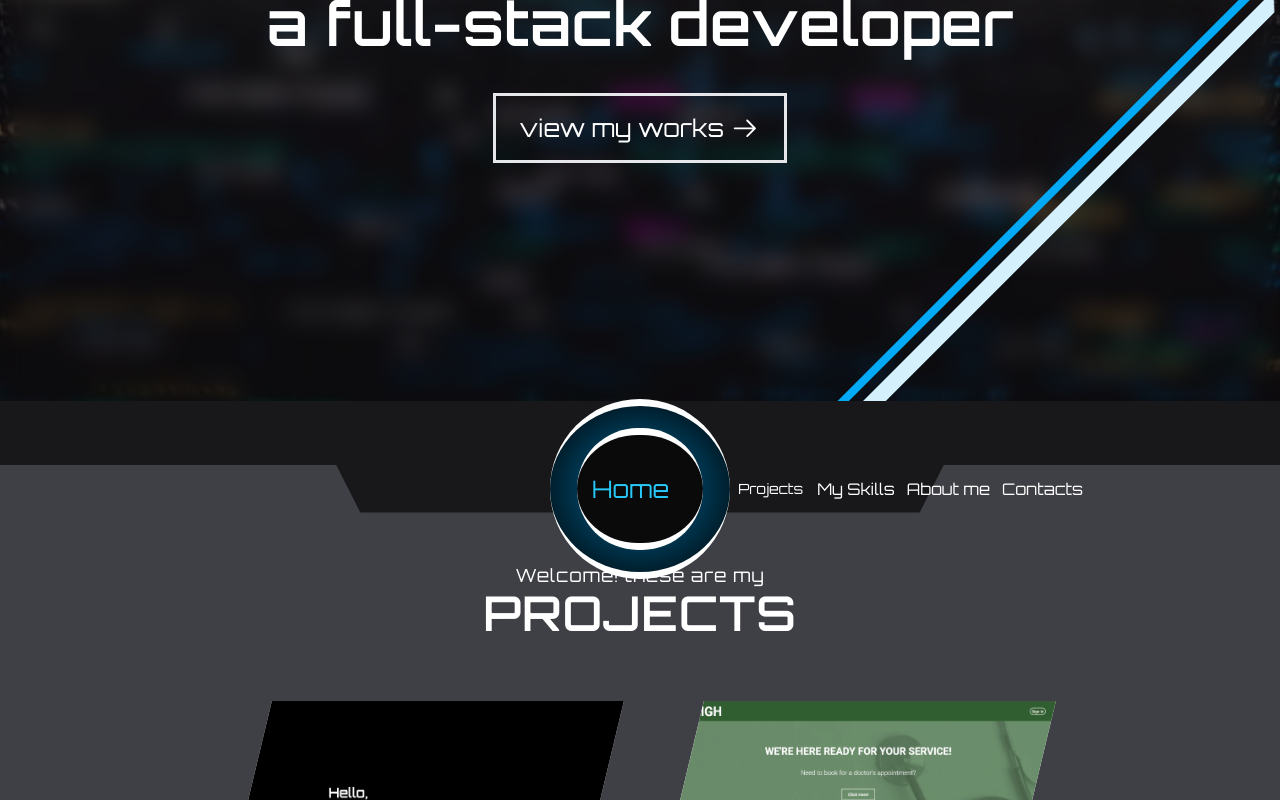
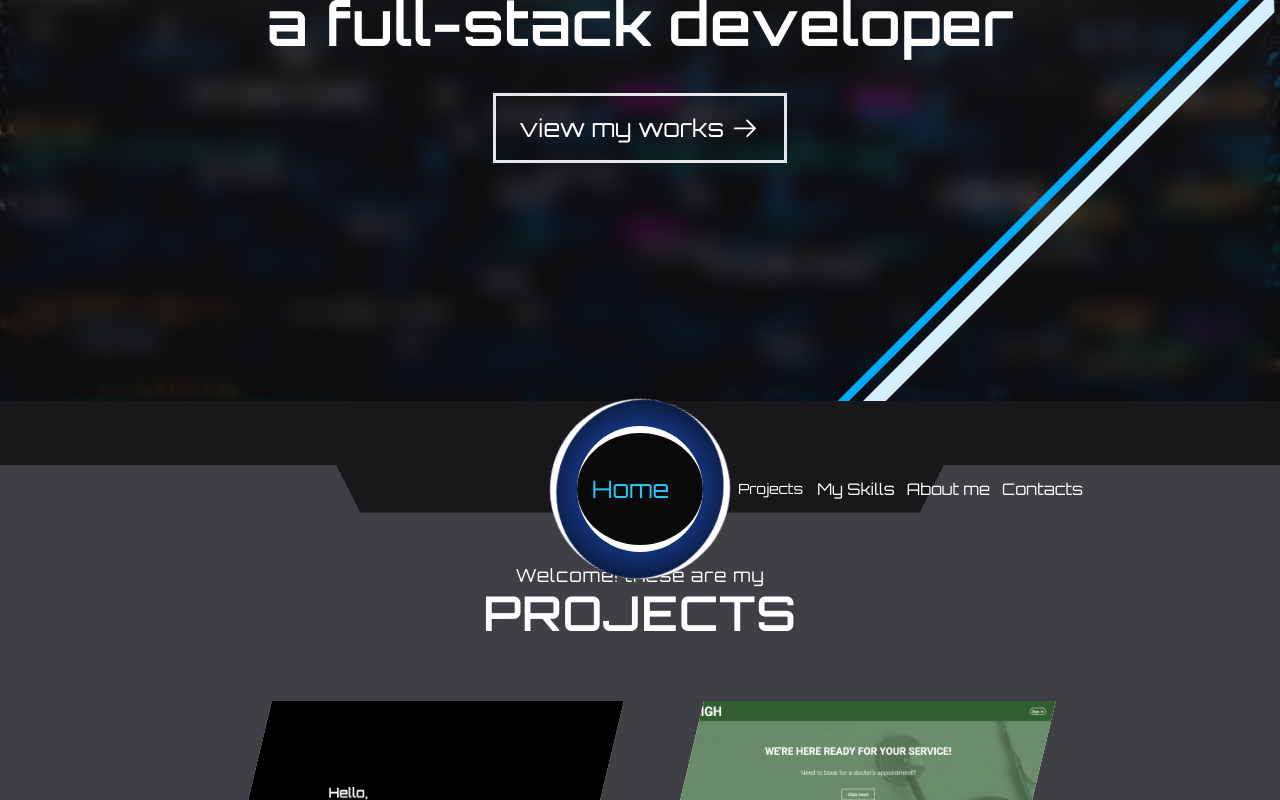
Before and after one commit to LeweProjects/portfolio, a Next.js app: page / in a window 1280 px wide. Shown: the part 497-1297 px from the top of the page. Built offline with nearby package versions, Linux system fonts and the light colour scheme.

Commit message:
rotate update

```diff
--- a/app/page.tsx
+++ b/app/page.tsx
@@ -31,6 +31,11 @@ const Home = () => {
 
       {/* @ts-ignore */}
       <Head
+        home={home}
+        contacts={contacts}
+        about={about}
+        skills={skills}
+        projects={projects}
         isHomeInView={isHomeInView}
         isProjectInView={isProjectInView}
         isSkillsInView={isSkillsInView}
--- a/components/Layout/Head.tsx
+++ b/components/Layout/Head.tsx
@@ -1,12 +1,17 @@
 "use client";
 import { useProjectsRef } from "@/app/functions/refContext";
-import { useInView, motion } from "framer-motion";
-import React, { useEffect, useRef, useState } from "react";
+import { useInView, motion, useScroll, useTransform } from "framer-motion";
+import React, { createRef, useEffect, useRef, useState } from "react";
 import Projects from "./Projects";
 import useRefForInView from "@/app/hooks/useRefForInView";
 import { headerProps } from "@/app/headerProps";
 
 const Head: React.FC<headerProps> = ({
+  projects,
+  home,
+  contacts,
+  about,
+  skills,
   isHomeInView,
   isProjectInView,
   isSkillsInView,
@@ -42,6 +47,7 @@ const Head: React.FC<headerProps> = ({
   }
 
   useEffect(() => {
+    console.log("skills: " + isAboutInView);
     console.log("contacts: " + isContactsInView);
     console.log("about: " + isAboutInView);
     if (isHomeInView) {
@@ -135,19 +141,40 @@ const Head: React.FC<headerProps> = ({
     isAboutInView,
     isContactsInView,
   ]);
+  const circle = createRef();
+
+  const { scrollYProgress } = useScroll({
+    target: isHomeInView
+      ? home
+      : isProjectInView
+      ? projects
+      : isSkillsInView
+      ? skills
+      : isContactsInView
+      ? contacts
+      : about,
+    offset: ["start end", "end start"],
+  });
+
+  const rotate = useTransform(scrollYProgress, [0, 1], [0, 360]);
 
   return (
-    <motion.div className="w-full flex z-30 h-[8vh] bg-zinc-900 items-end justify-center  sticky top-0">
-      <div className="flex justify-center items-center w-[38rem] h-[6vh] box3 -mb-12 bg-zinc-900 absolute"></div>
-      <div className="flex justify-center items-center w-[50rem] h-[6vh] -mb-12">
+    <motion.div className="w-full flex z-30 h-[8vh] bg-zinc-900 items-end justify-center sticky top-0">
+      <div className="flex justify-center items-center w-[38rem] h-[6vh] box3 -mb-12 bg-zinc-900 absolute" />
+      <motion.div className="flex justify-center items-center w-[50rem] h-[6vh] -mb-12">
         <motion.div
-          className="border-t-[7px] border-b-[7px] absolute flex rounded-full h-[180px] w-[180px]
-        justify-center bg-gradient-radial from-[#006A9C] to-black border-white "
+          className="border-t-[7px] border-b-[7px] border-none absolute flex rounded-full h-[180px] w-[180px]
+        justify-center bg-gradient-radial from-blue-600 to-[#000000]"
         />
         <motion.div
-          className="border-t-[7px] border-b-[7px] absolute flex rounded-full w-[126px] h-[122px]
+          className="border-t-[7px] border-b-[7px] absolute flex rounded-full w-[126px] h-[126px]
         justify-center bg-[#0a0a0a] border-white"
         />
+        <motion.div
+          style={{ rotate }}
+          className="border-t-[7px] border-b-[7px] absolute flex rounded-full h-[180px] w-[180px]
+        justify-center bg-gradient-radial  border-white"
+        ></motion.div>
         <motion.div
           animate={{
             x: xAxis,
@@ -215,7 +242,7 @@ const Head: React.FC<headerProps> = ({
             </motion.button>
           </motion.div>
         </motion.div>
-      </div>
+      </motion.div>
     </motion.div>
   );
 };
```
